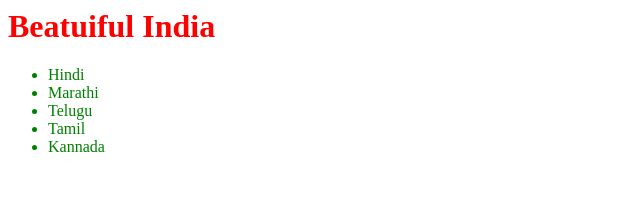
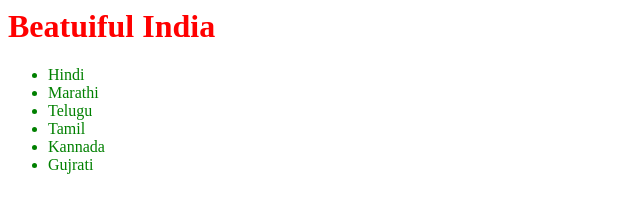
Before and after one commit to SayaliNerkar/ct-demo, a plain HTML site: page Index.html in a window 1280 px wide. Shown: the full height of the page, 0-640 px from the left. Drawn offline with Linux system fonts and the light colour scheme.

Commit message:
Gujrati added

```diff
--- a/Index.html
+++ b/Index.html
@@ -6,4 +6,5 @@
   <li>Telugu</li>
   <li>Tamil</li>
   <li>Kannada</li>
+  <li>Gujrati</li>
 </ul>
```
